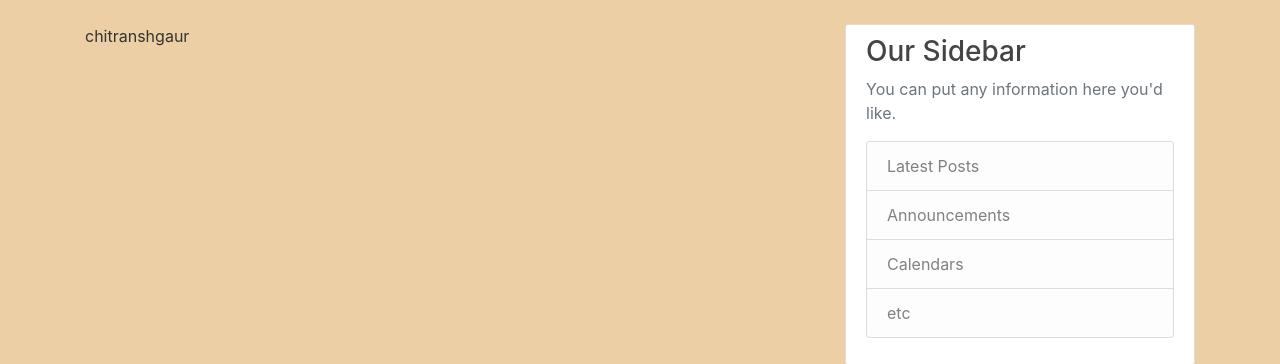
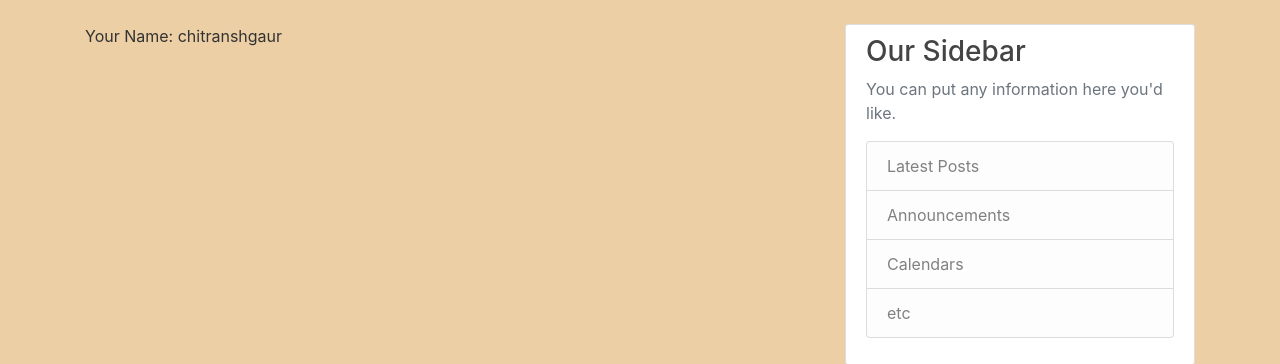
Before and after one commit to chitranshcodes/Flask-blog, a Flask app: page /Profile in a window 1280 px wide. Shown: the part 56-420 px from the top of the page. Run offline with Flask 3, Linux system fonts and the light colour scheme; a user stored in the database is signed in.

Commit message:
login to access profile route added (login required decorator)

```diff
--- a/flaskblog/__init__.py
+++ b/flaskblog/__init__.py
@@ -11,5 +11,6 @@ app.config['SQLALCHEMY_DATABASE_URI']= 'sqlite:///site.db'
 db=SQLAlchemy(app)
 bcrypt=Bcrypt(app)
 LM=LoginManager(app)
+LM.login_view='login'
 
 from flaskblog import routes
--- a/flaskblog/routes.py
+++ b/flaskblog/routes.py
@@ -2,7 +2,7 @@ from flask import render_template, url_for, flash, redirect
 from flaskblog.models import User, Post
 from flaskblog.forms import RegistrationForm, LoginForm
 from flaskblog import app, db,bcrypt
-from flask_login import login_user, current_user, logout_user
+from flask_login import login_user, current_user, logout_user, login_required
 
 posts=[
 {
@@ -66,5 +66,6 @@ def logout():
     return redirect(url_for('home'))
 
 @app.route("/Profile")
+@login_required
 def Profile():
     return render_template("Profile.html",title="Your Profile")
--- a/flaskblog/templates/profile.html
+++ b/flaskblog/templates/profile.html
@@ -8,6 +8,6 @@
 {%endblock%}
 {% block content %}
 <p1>
-{{ current_user.username }}
+Your Name: {{ current_user.username }}
 </p1>
 {%endblock%}
```
